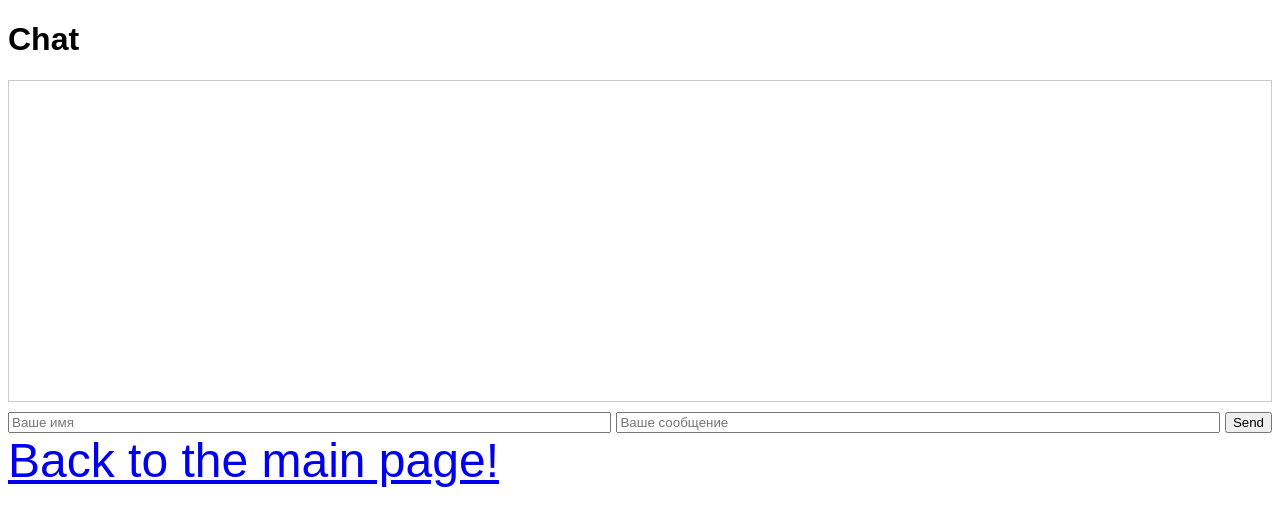
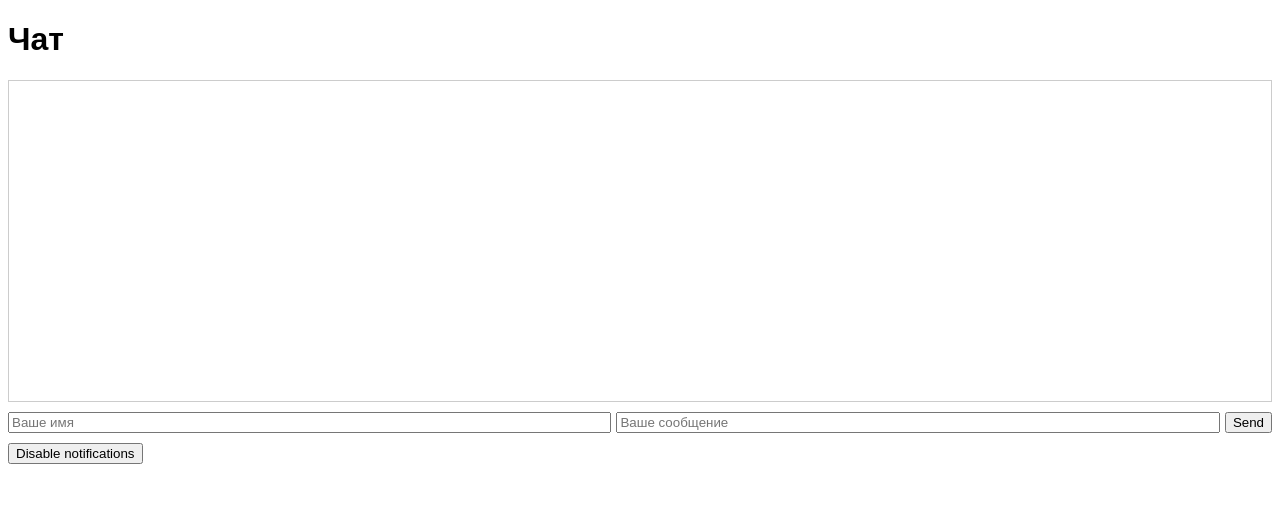
Before and after one commit to neuromachinery/Neur0DevilsWebpage, a Python web app: template templates/chat.html in a window 1280 px wide. Shown: the top 526 px of the page. Run offline with Jinja, Linux system fonts and the light colour scheme; the template is opened without the code that fills it, so the values that code supplies are empty; some libraries are stand-ins or nearby versions.

Commit message:
Websocket update

```diff
--- a/templates/chat.html
+++ b/templates/chat.html
@@ -10,6 +10,7 @@
     <link rel="icon" type="image/png" sizes="16x16" href="/static/favicon-16x16.png">
     <link rel="manifest" href="/static/site.webmanifest">
     <title>Chat</title>
+    <script src="https://cdnjs.cloudflare.com/ajax/libs/socket.io/4.0.0/socket.io.js"></script>
     <style>
         body {
             font-family: Arial, sans-serif;
@@ -21,10 +22,6 @@
             overflow-y: scroll;
             margin-bottom: 10px;
         }
-        .big-text {
-            font-size: 48px; /* Big text size */
-            margin-bottom: 20px; /* Space between big and small text */
-        }
         #messageForm {
             display: flex;
         }
@@ -32,24 +29,25 @@
             flex: 1;
             margin-right: 5px;
         }
-
+        #notificationToggle {
+            margin-top: 10px;
+        }
     </style>
 </head>
 <body>
-    <h1>Chat</h1>
+    <h1>Чат</h1>
     <div id="messages"></div>
-    <form id="messageForm" onsubmit="sendMessage(event)" autocomplete="off"> <!-- Отключаем автозаполнение для всей формы -->
+    <form id="messageForm" onsubmit="sendMessage(event)">
         <input type="text" id="name" placeholder="Ваше имя" required>
-        <input type="text" id="message" placeholder="Ваше сообщение" required autocomplete="off"> <!-- Отключаем автозаполнение для поля сообщения -->
+        <input type="text" id="message" placeholder="Ваше сообщение" required autocomplete="off">
         <button type="submit">Send</button>
     </form>
-    <div class="big-text">
-        <a href="main.html"> Back to the main page! </a>
-    </div>
+    <button id="notificationToggle">Disable notifications</button>
     <script>
-        document.addEventListener('DOMContentLoaded', () => {
-            loadChatHistory();
-        });
+        const socket = io(); // Подключаемся к WebSocket серверу
+        let notificationsEnabled = true; // Переменная для отслеживания состояния уведомлений
+        // Загрузка истории сообщений при загрузке страницы
+        document.addEventListener('DOMContentLoaded', loadChatHistory);
 
         function loadChatHistory() {
             fetch('/chat_history')
@@ -69,33 +67,43 @@
                 })
                 .catch(error => console.error('Ошибка:', error));
         }
+        socket.on('receive_message', function(data) {
+            const messagesDiv = document.getElementById('messages');
+            const messageDiv = document.createElement('div');
+            messageDiv.textContent = `${data.name}: ${data.message}`;
+            messagesDiv.appendChild(messageDiv);
+            messagesDiv.scrollTop = messagesDiv.scrollHeight; // Прокручиваем вниз к последнему сообщению
+        // Показываем уведомление, если они включены
+        if (notificationsEnabled && data.name !== userName) {
+                showNotification(data.name, data.message);
+            }
+        });
+
+        function showNotification(name, message) {
+            if (Notification.permission === "granted") {
+                new Notification(`${name} написал:`, { body: message });
+            } else if (Notification.permission !== "denied") {
+                Notification.requestPermission().then(permission => {
+                    if (permission === "granted") {
+                        new Notification(`${name} написал:`, { body: message });
+                    }
+                });
+            }
+        }
 
         function sendMessage(event) {
-            event.preventDefault(); // предотвращаем перезагрузку страницы
-            const name = document.getElementById('name').value; // Сохраняем имя
+            event.preventDefault();
+            userName = document.getElementById('name').value; // Сохраняем имя пользователя
             const message = document.getElementById('message').value;
 
-            // Отправляем сообщение на сервер
-            fetch('/send_chat_message', {
-                method: 'POST',
-                headers: {
-                    'Content-Type': 'application/json'
-                },
-                body: JSON.stringify({ name, message })
-            })
-            .then(response => response.json())
-            .then(data => {
-                if (data.success) {
-                    const messageDiv = document.createElement('div');
-                    messageDiv.textContent = `${name}: ${message}`;
-                    document.getElementById('messages').appendChild(messageDiv);
-                    document.getElementById('message').value = ''; // Очищаем только поле сообщения
-                } else {
-                    alert('Ошибка при отправке сообщения.');
-                }
-            })
-            .catch(error => console.error('Ошибка:', error));
+            socket.emit('send_message', { name: userName, message: message }); // Отправляем сообщение на сервер
+
+            document.getElementById('message').value = ''; // Очищаем поле сообщения
         }
+        document.getElementById('notificationToggle').addEventListener('click', function() {
+            notificationsEnabled = !notificationsEnabled; // Переключаем состояние уведомлений
+            this.textContent = notificationsEnabled ? 'Disable notifications' : 'Enable notifications'; // Обновляем текст кнопки
+        });
     </script>
 </body>
 </html>
```
Also changed, not shown: 1 other file.
